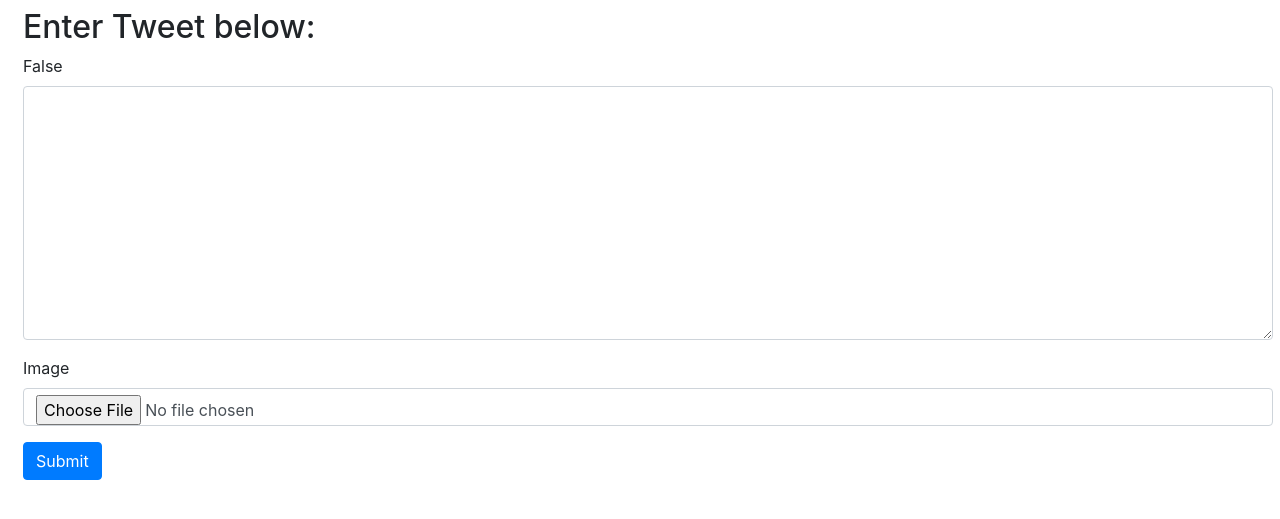
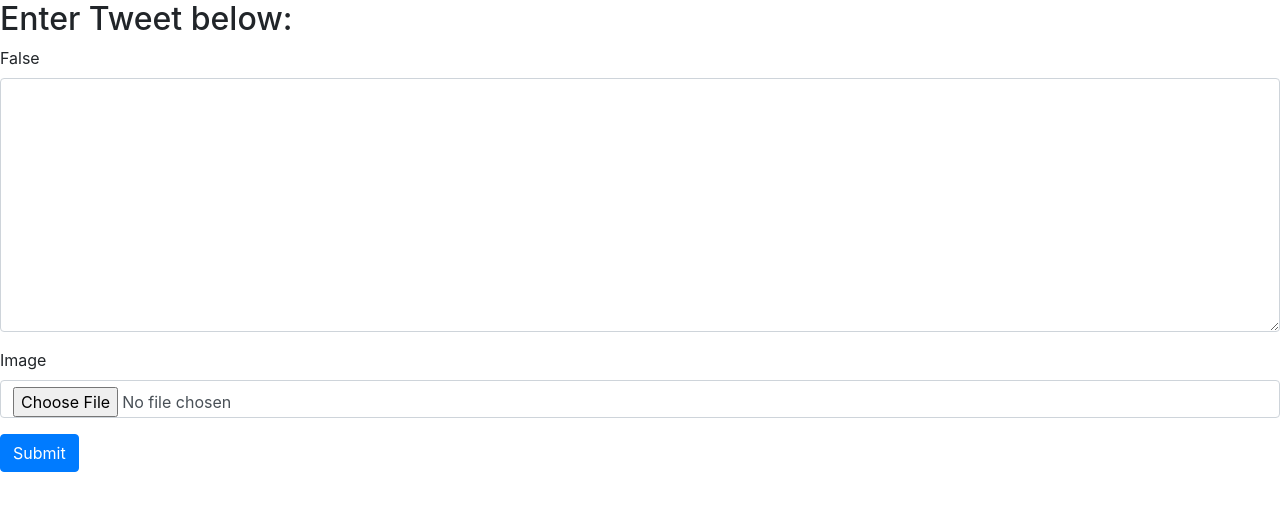
Before and after one commit to JackPhallen/CommunityTwitter, a Django app: page /commune/new/ in a window 1280 px wide. Shown: the top 519 px of the page. Run offline with Django 3.2, Linux system fonts and the light colour scheme; some libraries are stand-ins or nearby versions.

Commit message:
Remove page container from site wide base.html template
Some pages are better without the container. Instead of assuming each
page should use the container, apply it to individual pages

```diff
--- a/templates/base.html
+++ b/templates/base.html
@@ -13,9 +13,9 @@
 </head>
 <body>
 
-    <div id="page" class="container-fluid m-2">
         {% bootstrap_messages %}
+
         {% block content %}{% endblock content %}
-    </div>
+
 </body>
 </html>
```
